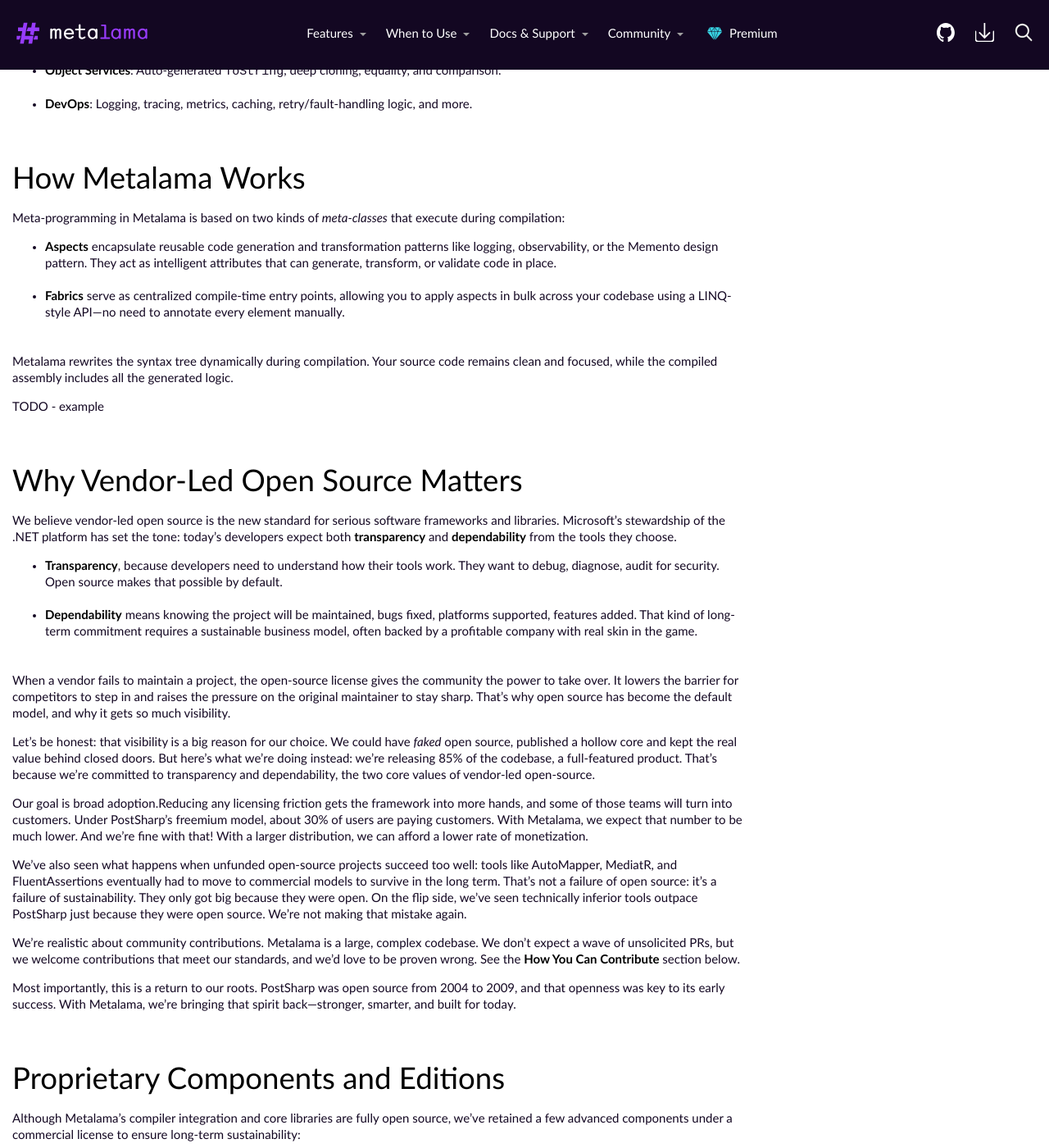
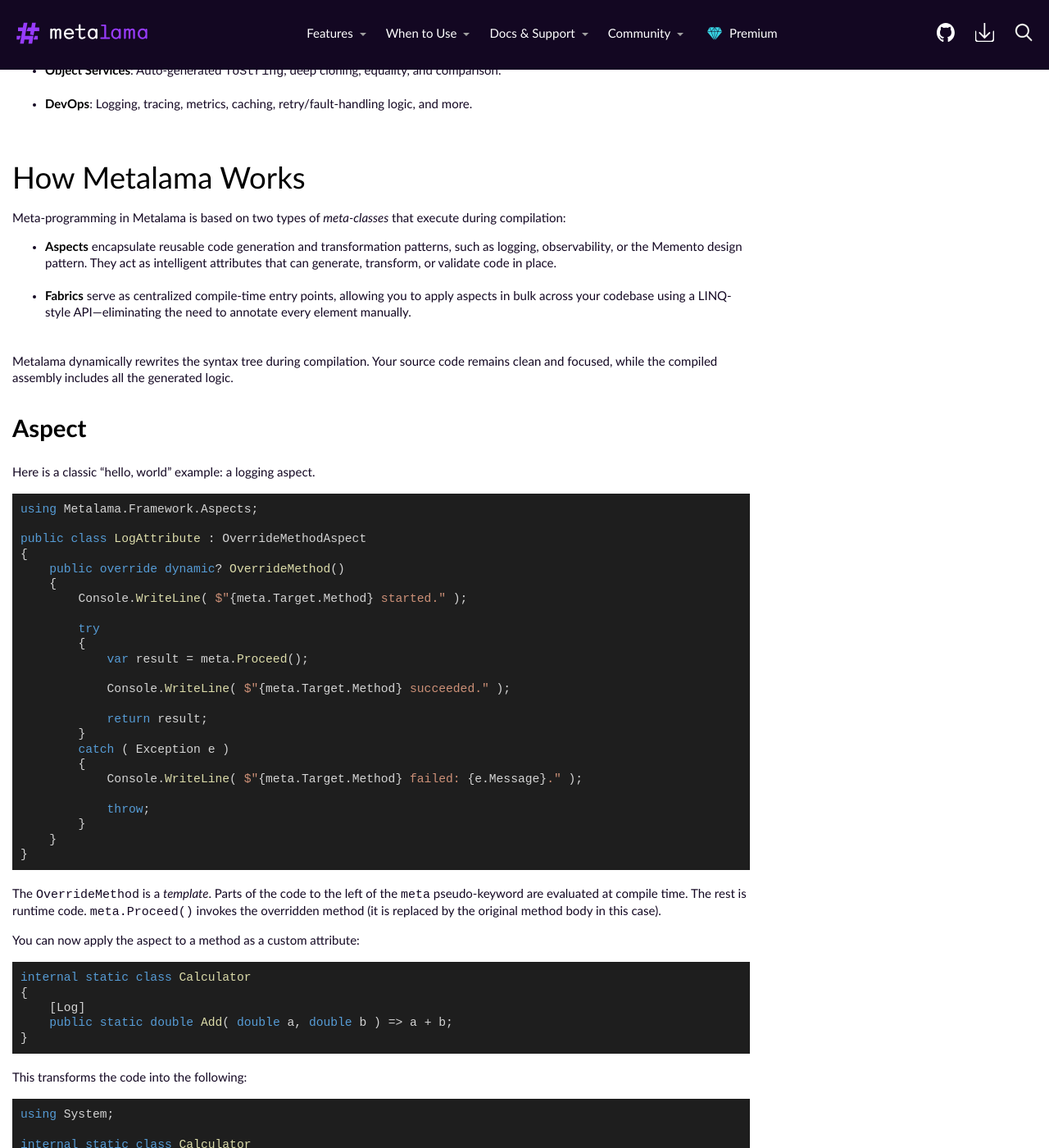
Before and after one commit to metalama/website, a Jekyll site: the page built from _posts/own/2025/2025-05-02-metalama-open-source.md, in a window 1280 px wide and 1400 px high, scrolled down 2796 px. Shown: the whole window at 82% size. Built offline with Jekyll 4.4.1, drawn with Linux system fonts in a browser that asks for light colours; nearby versions of some CDN libraries; comment, search, counter and statistics services are not loaded; the table of contents is made by our own code; some of the changed text lies outside the part shown.

Commit message:
Announcement: added example.

````diff
--- a/_posts/own/2025/2025-05-02-metalama-open-source.md
+++ b/_posts/own/2025/2025-05-02-metalama-open-source.md
@@ -67,15 +67,102 @@
 
 ## How Metalama Works
 
-Meta-programming in Metalama is based on two kinds of *meta-classes* that execute during compilation:
+Meta-programming in Metalama is based on two types of *meta-classes* that execute during compilation:
 
-- **Aspects** encapsulate reusable code generation and transformation patterns like logging, observability, or the Memento design pattern. They act as intelligent attributes that can generate, transform, or validate code in place.
-- **Fabrics** serve as centralized compile-time entry points, allowing you to apply aspects in bulk across your codebase using a LINQ-style API—no need to annotate every element manually.
+- **Aspects** encapsulate reusable code generation and transformation patterns, such as logging, observability, or the Memento design pattern. They act as intelligent attributes that can generate, transform, or validate code in place.
+- **Fabrics** serve as centralized compile-time entry points, allowing you to apply aspects in bulk across your codebase using a LINQ-style API—eliminating the need to annotate every element manually.
 
-Metalama rewrites the syntax tree dynamically during compilation. Your source code remains clean and focused, while the compiled assembly includes all the generated logic.
+Metalama dynamically rewrites the syntax tree during compilation. Your source code remains clean and focused, while the compiled assembly includes all the generated logic.
 
+### Aspect
 
-TODO - example
+Here is a classic "hello, world" example: a logging aspect.
+
+```c#
+using Metalama.Framework.Aspects;
+
+public class LogAttribute : OverrideMethodAspect
+{
+    public override dynamic? OverrideMethod()
+    {
+        Console.WriteLine( $"{meta.Target.Method} started." );
+
+        try
+        {
+            var result = meta.Proceed();
+
+            Console.WriteLine( $"{meta.Target.Method} succeeded." );
+
+            return result;
+        }
+        catch ( Exception e )
+        {
+            Console.WriteLine( $"{meta.Target.Method} failed: {e.Message}." );
+
+            throw;
+        }
+    }
+}
+```
+
+The `OverrideMethod` is a _template_. Parts of the code to the left of the `meta` pseudo-keyword are evaluated at compile time. The rest is runtime code. `meta.Proceed()` invokes the overridden method (it is replaced by the original method body in this case).
+
+You can now apply the aspect to a method as a custom attribute:
+
+```c#
+internal static class Calculator
+{
+    [Log]
+    public static double Add( double a, double b ) => a + b;
+}
+```
+
+This transforms the code into the following:
+
+```c#
+using System;
+
+internal static class Calculator
+{
+    [Log]
+    public static double Add( double a, double b ) { Console.WriteLine("Calculator.Add(double, double) started.");
+        try
+        {
+            double result;
+            result = a + b;
+            Console.WriteLine("Calculator.Add(double, double) succeeded.");
+            return (double)result;
+        }
+        catch (Exception e)
+        {
+            Console.WriteLine($"Calculator.Add(double, double) failed: {e.Message}.");
+            throw;
+        }
+    }
+}
+```
+
+### Fabric
+
+If you want to log thousands of methods, it would not be practical to annotate every single method with the `[Log]` attribute. That’s why we invented the concept of a _fabric_, a compile-time entry point to your project that lets you add any aspect to anything using LINQ-like code.
+
+The following code snippet adds logging to all public methods of all public types:
+
+```c#
+public class Fabric : ProjectFabric
+{
+    public override void AmendProject( IProjectAmender amender )
+    {
+        amender
+            .SelectTypes()
+            .Where( t => t.Accessibility == Accessibility.Public )
+            .SelectMany( t => t.Methods )
+            .Where( m => t.Accessibility == Accessibility.Public )
+            .AddAspectIfEligible<LogAttribute>();
+    }
+}
+```
+
 
 ## Why Vendor-Led Open Source Matters
 
````
